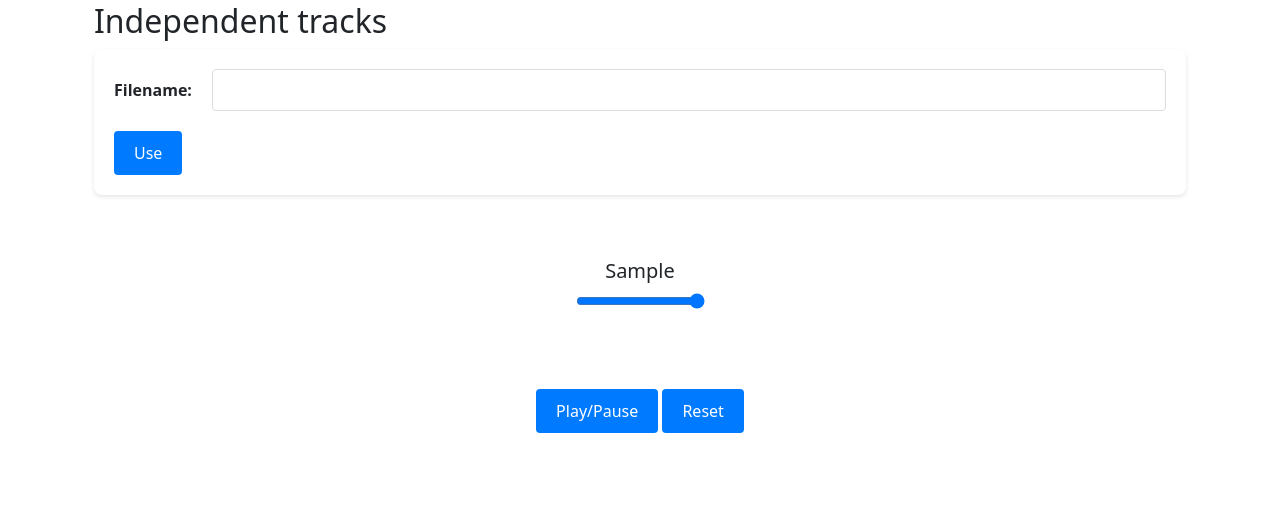
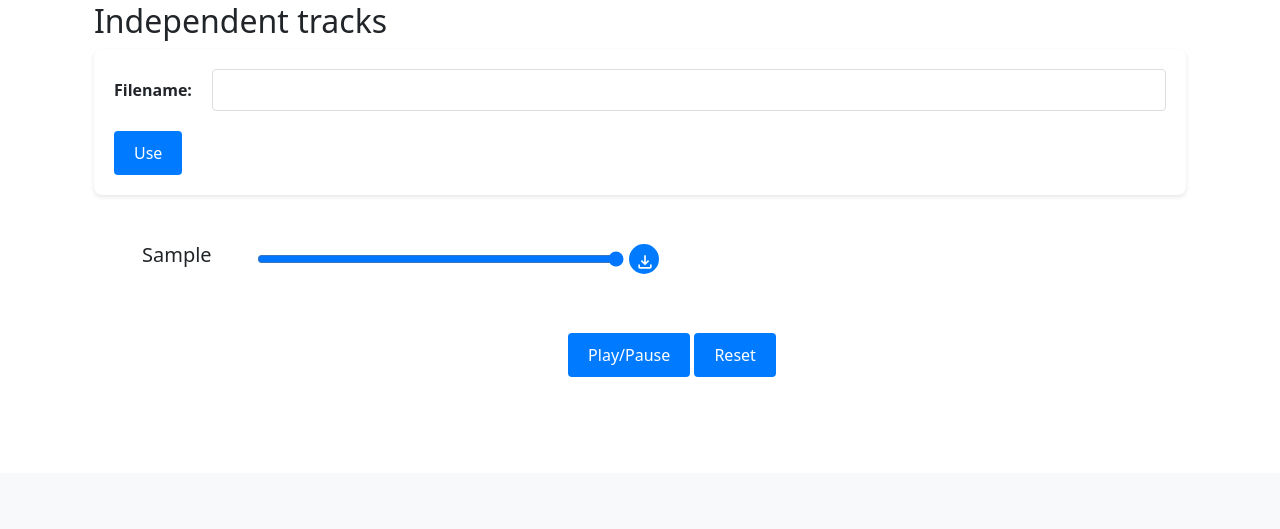
Before and after one commit to beny-bee/Wave2Page, a Flask app: template app/templates/service.html in a window 1280 px wide; the page is wider, and only the part inside the window is pictured. Shown: the part 1417-1946 px from the top of that part. After the commit the page ends 1794 px from the top of that part, so only its background shows below. Run offline with Flask 3, Linux system fonts and the light colour scheme; the template is opened without the code that fills it: most values are stand-ins (such as "Sample title", 1, 10 or a date in 2020); grey boxes marked "Sample" are stand-in pictures; some libraries are stand-ins or nearby versions.

Commit message:
dowload button
instering dowload button in the independent track service

```diff
--- a/app/templates/service.html
+++ b/app/templates/service.html
@@ -1,6 +1,11 @@
 {% extends 'layout.html' %}
 {% set active_page = "service" %}
 
+
+{% block head %}
+<!-- Include Google Material Icons -->
+<link rel="stylesheet" href="https://fonts.googleapis.com/css2?family=Material+Symbols+Outlined:opsz,wght,FILL,GRAD@24,400,0,0" />
+{% endblock %}
 {% block body %}
     <style>
 
@@ -48,15 +53,20 @@
             margin: 1rem;
             padding: 2rem 2rem;
             text-align: center;
+            justify-content: center;
+            align-items: center;
+            width: 100%;
         }
         .parent {
             margin: 1rem;
             padding: 2rem 2rem;
         }
         .child {
-            display: inline-block;
-            padding: 1rem 1rem;
-            vertical-align: middle;
+            display: flex;
+            justify-content: center;
+            align-items: center;
+            text-align: center;
+            gap: 10px;
         }
         h2:nth-of-type(2) {
             margin-top: 30px; /* This adds space only above the second h2 element */
@@ -73,6 +83,53 @@
 
         .custom-button:hover {
             background-color: #0056b3;
+        }
+        .download-button {
+            border-radius: 50%;
+            width: 30px;
+            height: 30px;
+            line-height: 30px;
+            text-align: center;
+            background-color: #007bff; /* Match the color with .custom-button */
+            color: white; /* Text color */
+            border: none;
+            cursor: pointer;
+            display: flex;
+            justify-content: center;
+            align-items: center;
+            text-align: center;
+            display: inline-block;
+        }
+        .download-button:hover {
+            background-color: #0056b3; /* Hover effect to match .custom-button */
+        }
+        .download-button img {
+            width: 20px; /* Adjust the size of the icon as needed */
+            height: auto;
+            filter: brightness(0) invert(1);
+            text-align: center;
+        }
+        input[type="range"] {
+            width: 40%; /* Adjust this value to control the width */
+            margin: 0 5px; /* Adjust margin for proper alignment */
+            padding: 0; /* Adjust padding if needed */
+        }
+        .volume-slider {
+            display: flex;
+            width: 100%; /* This makes the slider take up the full width of its container */
+            margin: 0 10px; /* Adjust margins as needed */
+            text-align: center;
+        }
+        .label-container {
+            display: flex;
+            width: 100px; /* Adjust this width to fit your longest label */
+            text-align: center; /* This ensures the labels are right-aligned */
+        }
+        .slider-and-button {
+            display: flex;
+            align-items: center;
+            flex-grow: 1; /* This makes the slider and button fill the rest of the container */
+            text-align: center;
         }
     </style>
     <!-- Youtube service -->
@@ -128,11 +185,20 @@
         <div id="audioContainer" class="parent_center">
         {% for audio_file in audio_files %}
             <div class="child">
-            <h5>{{(audio_file.split('/')[-1].split('.')[0]).capitalize()}}</h5>
-            <audio src="{{ audio_file }}">
-                <a href="{{ audio_file }}"></a>
-            </audio>
-            <input type="range" min="0" max="1" step="0.01" value="100" oninput="changeVolume(this, '{{ audio_file }}')">
+                <div class="label-container">
+                    <h5>{{(audio_file.split('/')[-1].split('.')[0]).capitalize()}}</h5>
+                </div>
+                <div class="slider-and-button">
+                    <audio src="{{ audio_file }}">
+                        <a href="{{ audio_file }}"></a>
+                    </audio>
+                    <input class="volume-slider" type="range" min="0" max="1" step="0.01" value="100" oninput="changeVolume(this, '{{ audio_file }}')">
+                    <a href="{{ audio_file }}" download="{{ audio_file.split('/')[-1] }}">
+                        <button class="download-button">
+                            <img src="{{ url_for('static', filename='icons/download_icon.svg') }}" alt="Download">
+                        </button>
+                    </a>
+                </div>
             </div>
         {% endfor %}
             <div class="parent_center">
```
Also changed, not shown: app/static/icons/download_icon.svg (added).
